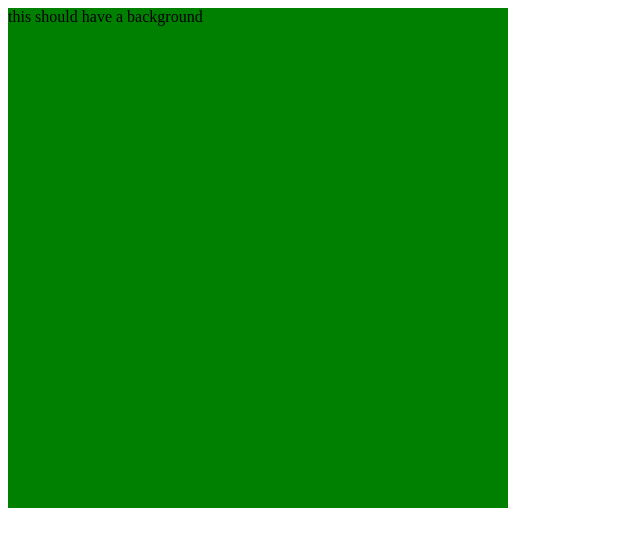
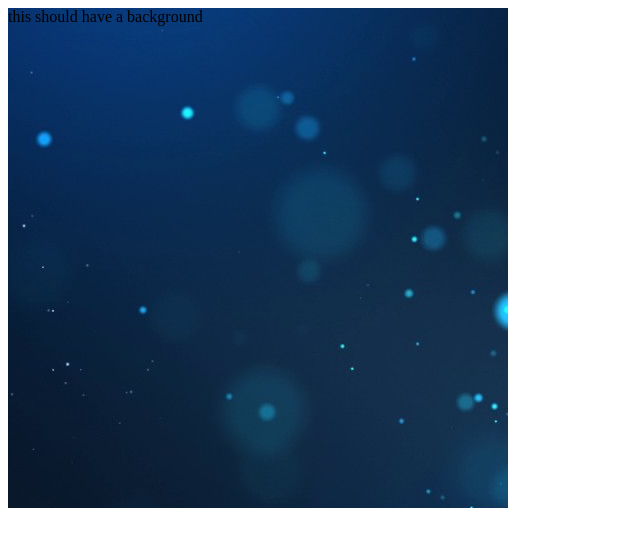
Before and after one commit to mppfiles/test-static-page, a plain HTML site: page index.html in a window 1280 px wide. Shown: the whole page, without its empty margins (0-640 px from the left). Drawn offline with Linux system fonts and the light colour scheme.

Commit message:
Update style.css

```diff
--- a/css/style.css
+++ b/css/style.css
@@ -2,5 +2,5 @@
     height:500px;
     width: 500px;
     display: block;
-    background: url("images/background.png") repeat scroll 0 0 green;
+    background: url("images/background.jpg") repeat scroll 0 0 green;
 }
```
